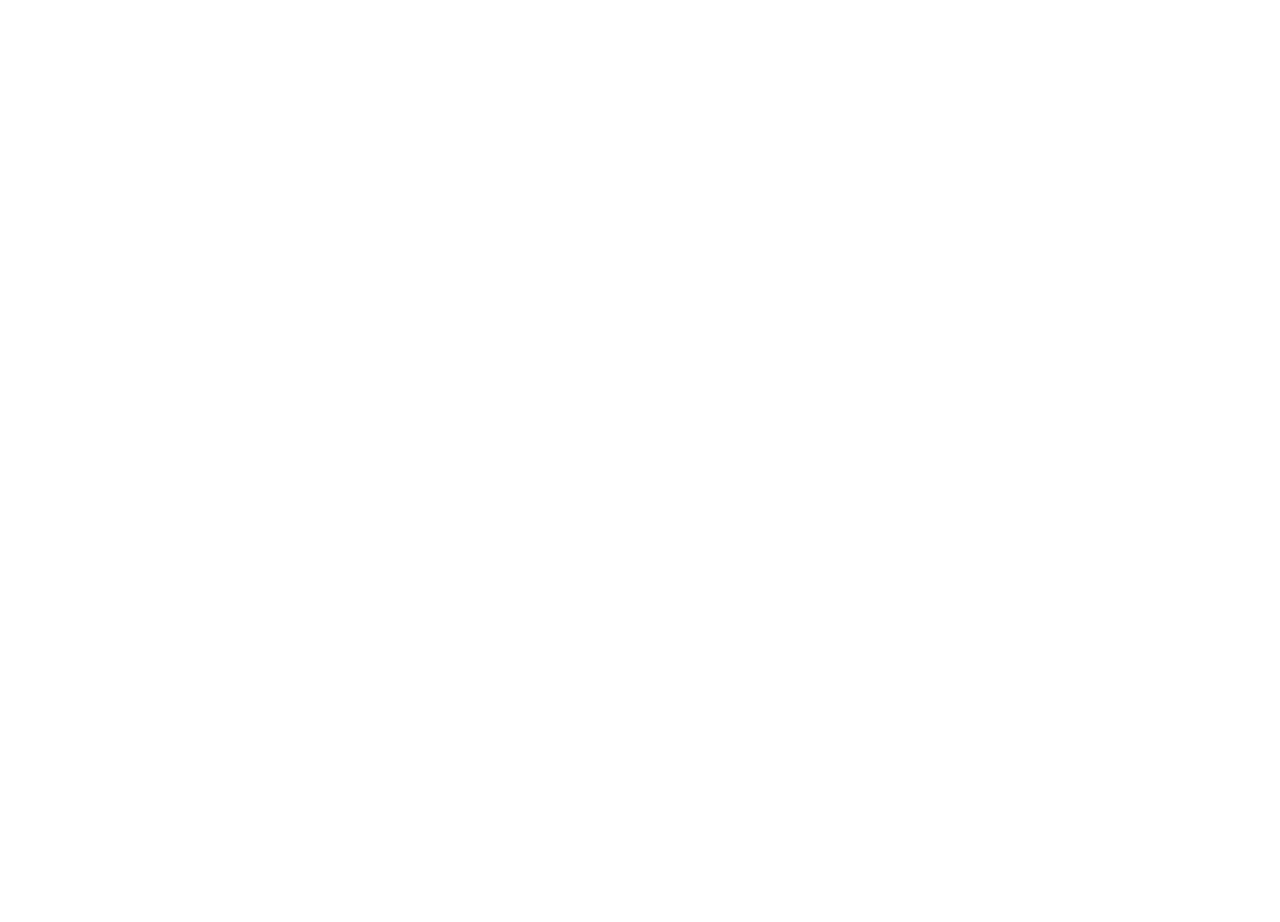
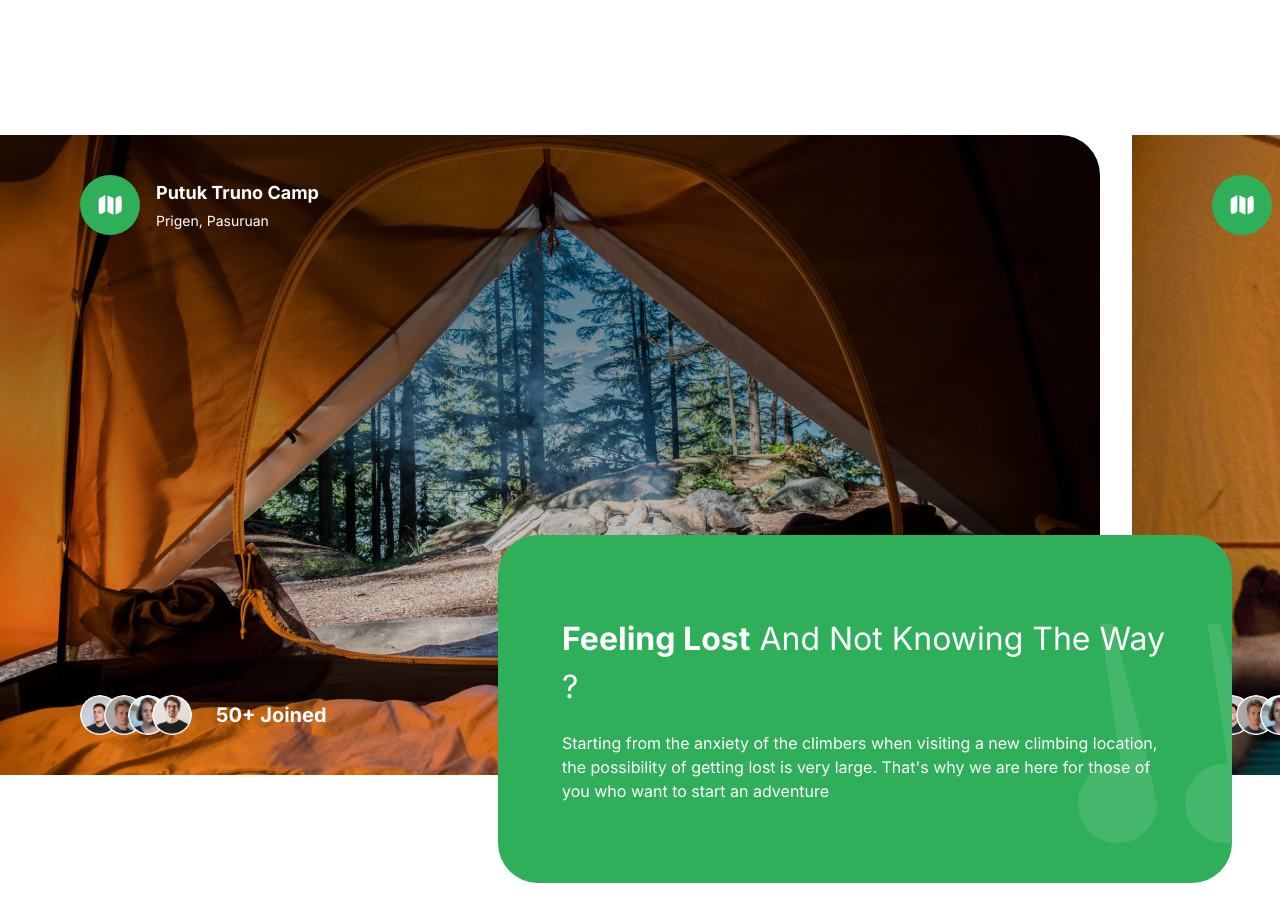
Before and after one commit to mehrabFronto/Travel-App-Project, a Next.js app: page / in a window 1280 px wide. Shown: the part 800-1722 px from the top of the page. Before the commit the page ends 855 px from the top, so only its background shows below. Built offline with nearby package versions, Linux system fonts and the light colour scheme.

Commit message:
Camp section

```diff
--- a/app/page.tsx
+++ b/app/page.tsx
@@ -1,9 +1,11 @@
+import Camp from "@/components/Camp";
 import Hero from "@/components/Hero";
 
 export default function Home() {
    return (
       <>
          <Hero />
+         <Camp />
       </>
    );
 }
--- /dev/null
+++ b/components/Camp.tsx
@@ -0,0 +1,107 @@
+import { PEOPLE_URL } from "@/constants";
+import Image from "next/image";
+
+const Camp = () => {
+   return (
+      <section
+         className="2xl:max-container relative flex flex-col
+         py-10 lg:mb-10 lg:py-20 xl:mb-20">
+         <div
+            className="flex h-[340px] lg:h-[400px] xl:h-[640px] w-full items-start
+            justify-start gap-8 overflow-x-auto hide-scrollbar">
+            <CampSite
+               backgroundImage="bg-bg-img-1"
+               title="Putuk Truno Camp"
+               subtitle="Prigen, Pasuruan"
+               peopleJoined="50+ Joined"
+            />
+            <CampSite
+               backgroundImage="bg-bg-img-2"
+               title="Mountain View Camp"
+               subtitle="Somewhere in the Wilderness"
+               peopleJoined="50+ Joined"
+            />
+         </div>
+
+         <div className="flexEnd mt-10 px-6 lg:-mt-60 lg:mr-6">
+            <div
+               className="bg-green-50 p-8 lg:max-w-[500px] xl:max-w-[734px] xl:rounded-5xl
+               xl:px-16 xl:py-20 relative w-full overflow-hidden rounded-3xl">
+               <h2 className="regular-24 md:regular-32 2xl:regular-64 capitalize text-white">
+                  <strong>feeling lost</strong> and not knowing the way ?
+               </h2>
+               <p className="regular-14 xl:regular-16 mt-5 text-white">
+                  Starting from the anxiety of the climbers when visiting a new
+                  climbing location, the possibility of getting lost is very
+                  large. That's why we are here for those of you who want to
+                  start an adventure
+               </p>
+               <Image
+                  src={"/quote.svg"}
+                  alt="camp-2"
+                  width={186}
+                  height={219}
+                  className="camp-quote"
+               />
+            </div>
+         </div>
+      </section>
+   );
+};
+
+interface CampProps {
+   backgroundImage: string;
+   title: string;
+   subtitle: string;
+   peopleJoined: string;
+}
+
+const CampSite = ({
+   backgroundImage,
+   title,
+   subtitle,
+   peopleJoined,
+}: CampProps) => {
+   return (
+      <div
+         className={`w-full h-full min-w-[1100px] ${backgroundImage} bg-cover bg-no-repeat
+         lg:rounded-tr-5xl 2xl:rounded-5xl `}>
+         <div className="flex items-start justify-between flex-col h-full p-6 lg:px-20 lg:py-10">
+            <div className="flexCenter gap-4">
+               <div className="rounded-full bg-green-50 p-4">
+                  <Image
+                     src={"/folded-map.svg"}
+                     alt="map"
+                     width={28}
+                     height={28}
+                  />
+               </div>
+               <div className="flex flex-col gap-1">
+                  <h4 className="bold-18 text-white">{title}</h4>
+                  <p className="regular-14 text-white">{subtitle}</p>
+               </div>
+            </div>
+
+            <div className="flexCenter gap-6">
+               <span className="flex -space-x-4 overflow-hidden">
+                  {PEOPLE_URL.map((url) => {
+                     return (
+                        <Image
+                           key={url}
+                           src={url}
+                           alt="person"
+                           width={52}
+                           height={52}
+                           className="inline-block w-10 h-10 rounded-full"
+                        />
+                     );
+                  })}
+               </span>
+               <p className="bold-16 md:bold-20 text-white">{peopleJoined}</p>
+            </div>
+         </div>
+      </div>
+   );
+};
+
+export default Camp;
--- a/constants/index.ts
+++ b/constants/index.ts
@@ -6,3 +6,10 @@
    { href: "/", key: "pricing ", label: "Pricing " },
    { href: "/", key: "contact_us", label: "Contact Us" },
 ];
+
+export const PEOPLE_URL = [
+   "/person-1.png",
+   "/person-2.png",
+   "/person-3.png",
+   "/person-4.png",
+];
```
